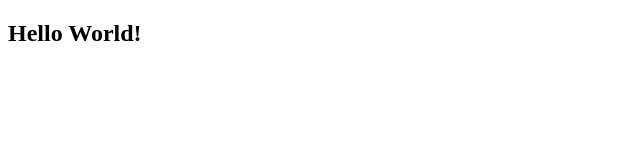
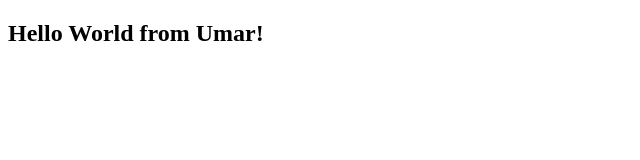
Before and after one commit to umar834/bootcamp-repo, a plain HTML site: page index.html in a window 1280 px wide. Shown: the whole page, without its empty margins (0-640 px from the left). Drawn offline with Linux system fonts and the light colour scheme.

Commit message:
Index file commited.

```diff
--- a/index.html
+++ b/index.html
@@ -6,6 +6,6 @@
     <title>Bootcamp</title>
 </head>
 <body>
-    <h2>Hello World!</h2>
+    <h2>Hello World from Umar!</h2>
 </body>
 </html>
```
